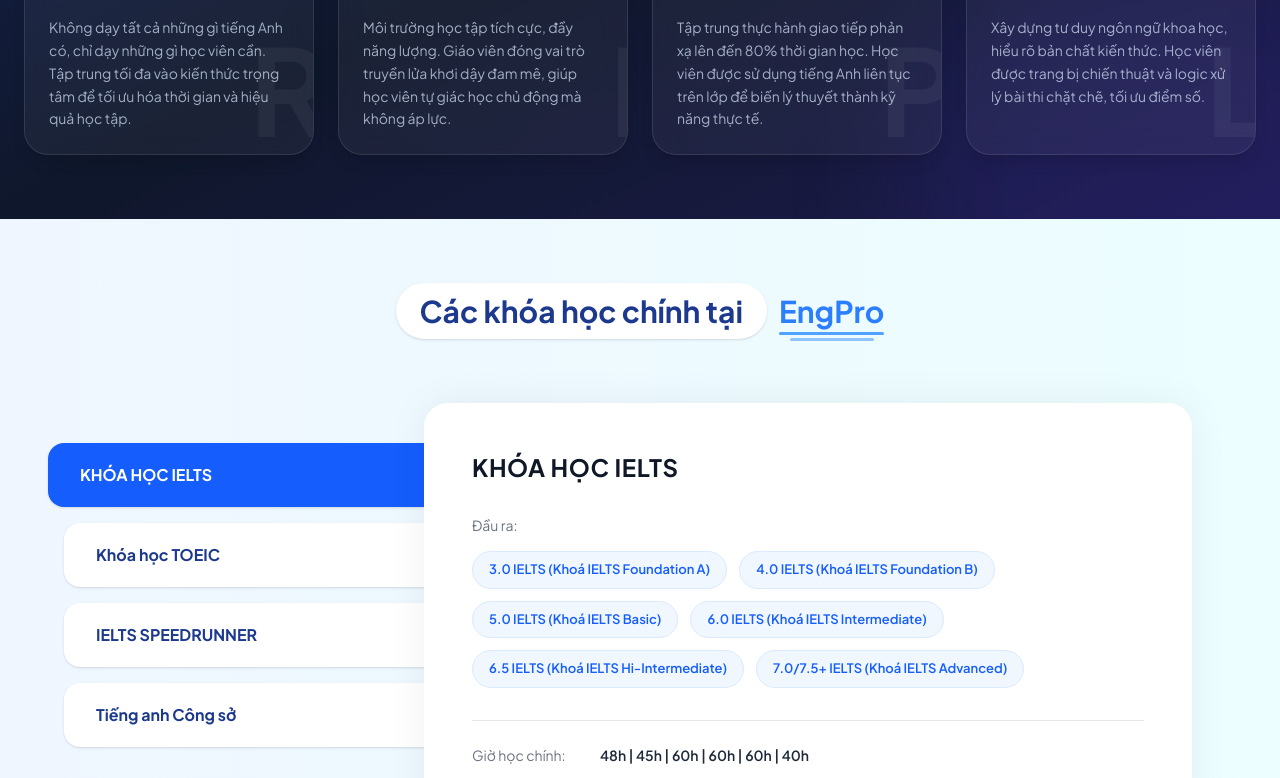
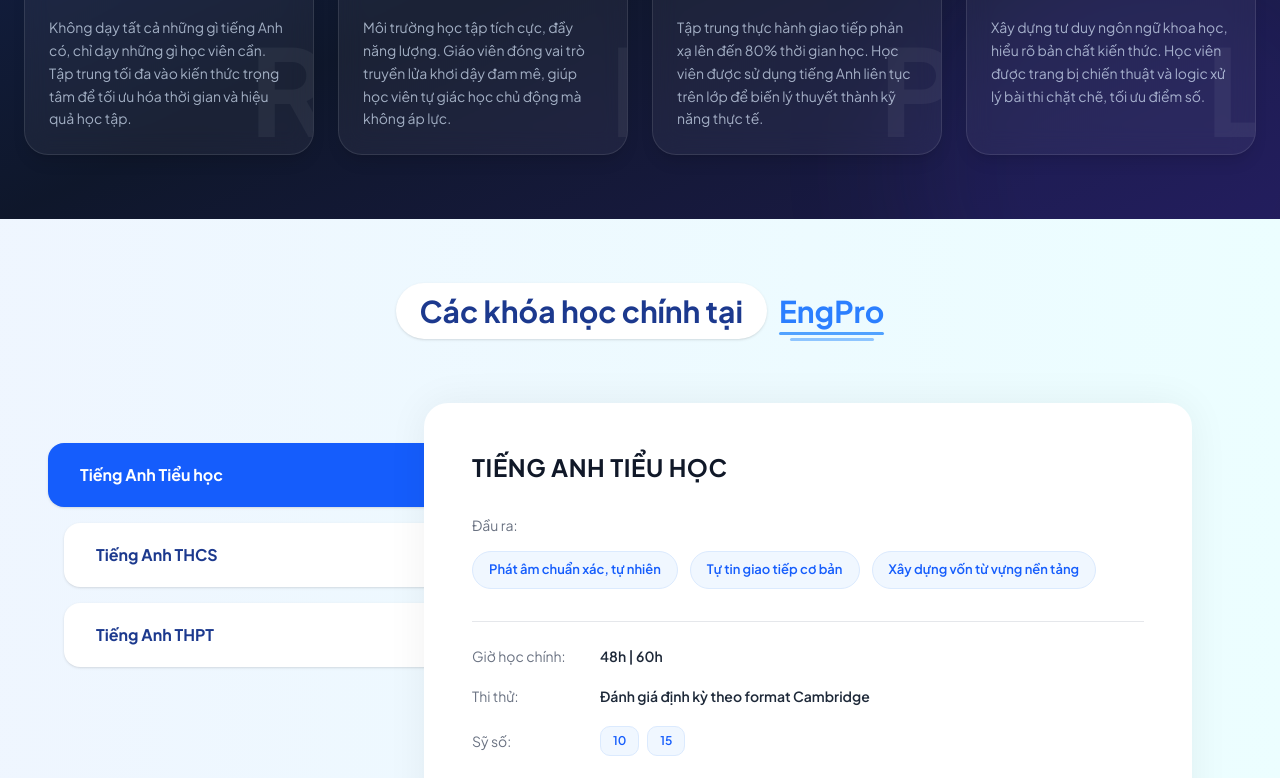
Before and after one commit to NHuy2k5/english_center_managerment, a React (Vite) app in the folder client/: page / in a window 1280 px wide. Shown: the part 2000-2778 px from the top of the page. Built offline with nearby package versions, Linux system fonts and the light colour scheme.

Commit message:
Ver.1: Khôi phục giao diện THCS, THPT, Tiểu học và cấu hình Login

```diff
--- a/client/src/App.jsx
+++ b/client/src/App.jsx
@@ -1,10 +1,15 @@
+import { BrowserRouter, Routes, Route } from "react-router-dom";
 import HomePage from "./page/HomePage";
+import LoginPage from "./page/LoginPage";
 
 function App() {
   return (
-    <>
-      <HomePage />
-    </>
+    <BrowserRouter>
+      <Routes>
+        <Route path="/" element={<HomePage />} />
+        <Route path="/login" element={<LoginPage />} />
+      </Routes>
+    </BrowserRouter>
   );
 }
 
--- a/client/src/page/HomePage.jsx
+++ b/client/src/page/HomePage.jsx
@@ -1,4 +1,5 @@
 import { useState, useEffect } from "react";
+import { Link } from "react-router-dom";
 import { motion, AnimatePresence } from "framer-motion";
 import {
   ChevronDown,
@@ -154,12 +155,9 @@
         </div>
 
         <div className="flex items-center gap-3">
-          <a href="#" className="text-gray-700 hover:text-blue-600 transition-colors">
+          <Link to="/login" className="bg-blue-700 text-white px-6 py-2.5 rounded-full hover:bg-blue-800 transition-colors font-medium">
             Đăng nhập
-          </a>
-          <a href="#" className="bg-blue-700 text-white px-6 py-2.5 rounded-full hover:bg-blue-800 transition-colors font-medium">
-            Đăng ký
-          </a>
+          </Link>
         </div>
       </div>
     </nav>
@@ -651,67 +649,51 @@
 }
 
 const courseDetails = {
-  ielts: {
-    title: "KHÓA HỌC IELTS",
+  tieuhoc: {
+    title: "TIẾNG ANH TIỂU HỌC",
     outcomes: [
-      "3.0 IELTS (Khoá IELTS Foundation A)",
-      "4.0 IELTS (Khoá IELTS Foundation B)",
-      "5.0 IELTS (Khoá IELTS Basic)",
-      "6.0 IELTS (Khoá IELTS Intermediate)",
-      "6.5 IELTS (Khoá IELTS Hi-Intermediate)",
-      "7.0/7.5+ IELTS (Khoá IELTS Advanced)"
+      "Phát âm chuẩn xác, tự nhiên",
+      "Tự tin giao tiếp cơ bản",
+      "Xây dựng vốn từ vựng nền tảng",
     ],
-    hours: "48h | 45h | 60h | 60h | 60h | 40h",
-    mockTest: "Thi thử trên máy tính cả 4 kỹ năng",
-    classSize: ["10", "15", "1-1"],
-    fee: "Từ 5.920.000 VNĐ - 17.000.000 VNĐ",
+    hours: "48h | 60h",
+    mockTest: "Đánh giá định kỳ theo format Cambridge",
+    classSize: ["10", "15"],
+    fee: "Từ 4.000.000 VNĐ",
   },
-  toeic: {
-    title: "KHÓA HỌC TOEIC",
+  thcs: {
+    title: "TIẾNG ANH THCS",
     outcomes: [
-      "450+ TOEIC (Foundation)",
-      "600+ TOEIC (Intermediate)",
-      "800+ TOEIC (Advanced)"
+      "Nắm chắc ngữ pháp nền tảng",
+      "Phát triển toàn diện 4 kỹ năng",
+      "Luyện thi chứng chỉ quốc tế",
     ],
-    hours: "40h | 45h | 50h",
+    hours: "60h | 72h",
     mockTest: "Thi thử định kỳ chuẩn format mới nhất",
-    classSize: ["15", "20", "1-1"],
-    fee: "Từ 3.500.000 VNĐ - 8.500.000 VNĐ",
+    classSize: ["15", "20"],
+    fee: "Từ 5.500.000 VNĐ",
   },
-  speedrunner: {
-    title: "IELTS SPEEDRUNNER",
+  thpt: {
+    title: "TIẾNG ANH THPT",
     outcomes: [
-      "Tăng 1.0 band score trong 2 tháng",
-      "6.5+ IELTS siêu tốc",
-      "Luyện đề chuyên sâu"
+      "Luyện thi đại học môn Tiếng Anh",
+      "Bứt phá điểm thi THPT Quốc Gia",
+      "Chuẩn bị nền tảng IELTS",
     ],
     hours: "80h học cường độ cao",
-    mockTest: "Thi thử hàng tuần 1-1 với chuyên gia",
-    classSize: ["5", "8", "1-1"],
-    fee: "Từ 15.000.000 VNĐ - 25.000.000 VNĐ",
+    mockTest: "Thi thử hàng tuần với chuyên gia",
+    classSize: ["10", "15"],
+    fee: "Từ 8.000.000 VNĐ",
   },
-  communication: {
-    title: "TIẾNG ANH CÔNG SỞ",
-    outcomes: [
-      "Giao tiếp tự tin trôi chảy",
-      "Viết email & Báo cáo chuyên nghiệp",
-      "Thuyết trình & Đàm phán"
-    ],
-    hours: "36h | 48h | 60h",
-    mockTest: "Đánh giá qua các tình huống thực tế",
-    classSize: ["8", "12", "1-1"],
-    fee: "Từ 4.800.000 VNĐ - 12.000.000 VNĐ",
-  }
 };
 
 function CoursesSection() {
-  const [activeCourse, setActiveCourse] = useState("ielts");
+  const [activeCourse, setActiveCourse] = useState("tieuhoc");
 
   const menuItems = [
-    { id: "ielts", label: "KHÓA HỌC IELTS" },
-    { id: "toeic", label: "Khóa học TOEIC" },
-    { id: "speedrunner", label: "IELTS SPEEDRUNNER" },
-    { id: "communication", label: "Tiếng anh Công sở" },
+    { id: "tieuhoc", label: "Tiếng Anh Tiểu học" },
+    { id: "thcs", label: "Tiếng Anh THCS" },
+    { id: "thpt", label: "Tiếng Anh THPT" },
   ];
 
   const selectedData = courseDetails[activeCourse];
--- a/client/src/page/LoginPage.jsx
+++ b/client/src/page/LoginPage.jsx
@@ -1,4 +1,5 @@
 import { useState } from "react";
+import { useNavigate } from "react-router-dom";
 import { motion } from "framer-motion";
 import { Eye, EyeOff, Mail, Lock, ArrowRight } from "lucide-react";
 
@@ -8,6 +9,7 @@
   const [password, setPassword] = useState("");
   const [isLoading, setIsLoading] = useState(false);
   const [error, setError] = useState("");
+  const navigate = useNavigate();
 
   const handleSubmit = async (e) => {
     e.preventDefault();
@@ -158,7 +160,7 @@
             initial={{ opacity: 0 }}
             animate={{ opacity: 1 }}
             transition={{ delay: 0.5 }}
-            onClick={() => onLoginSuccess && onLoginSuccess("home")}
+            onClick={() => navigate("/")}
             className="w-full border border-white/20 text-blue-200/80 hover:text-white hover:border-white/40 rounded-2xl py-3 text-sm font-medium transition-all duration-300 cursor-pointer bg-transparent"
           >
             ← Quay về trang chủ
```
